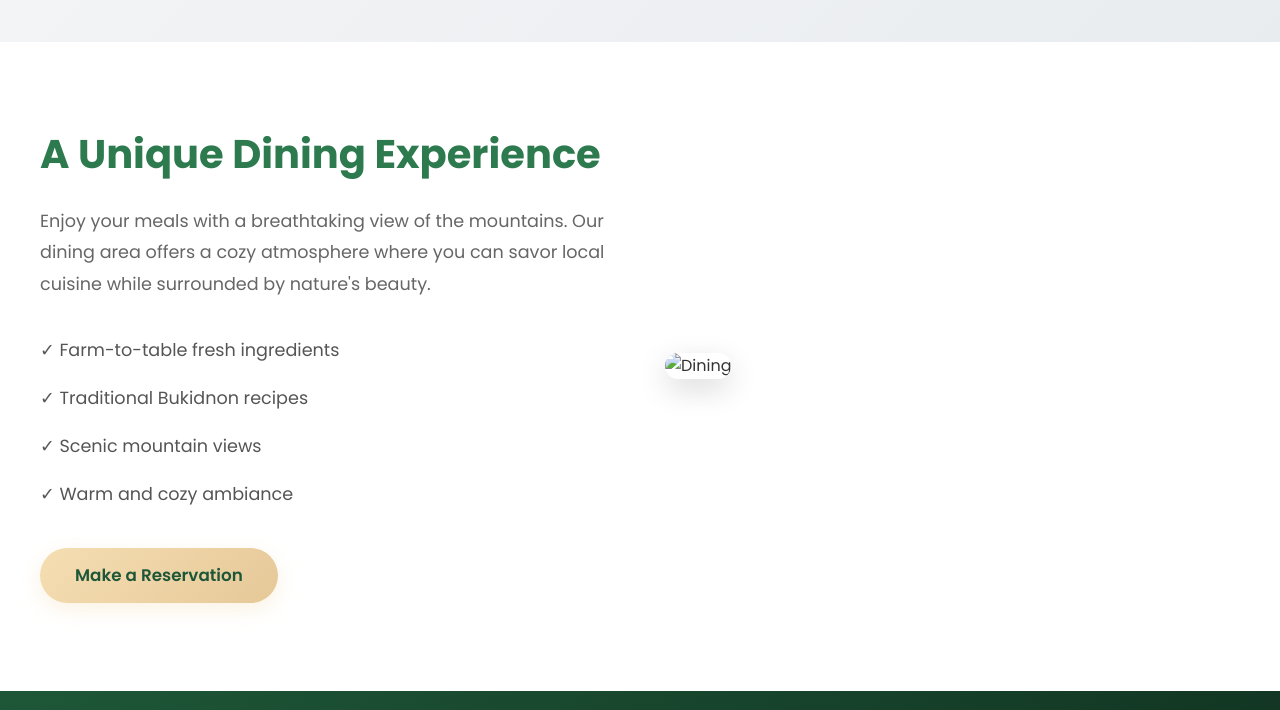
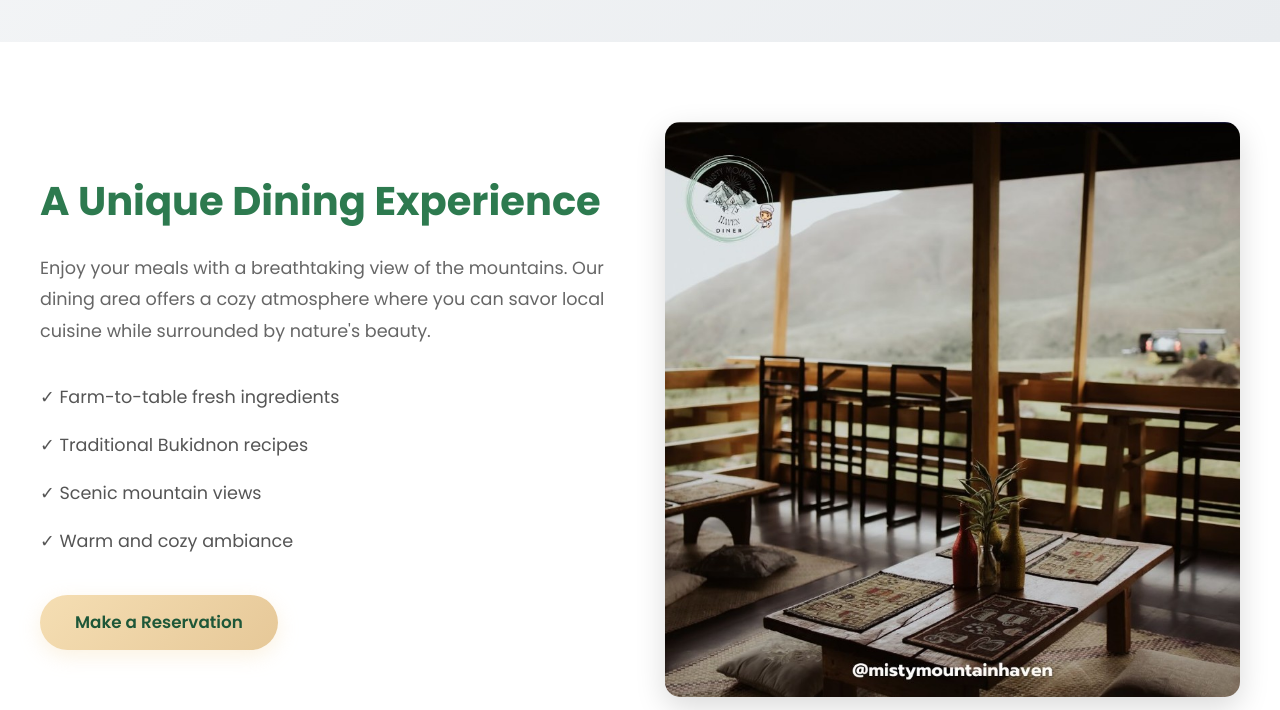
Before and after one commit to WillizaJamar/Misty-Mountain-Blog, a plain HTML site: page food.html in a window 1280 px wide. Shown: the part 1900-2610 px from the top of the page. Drawn offline with Linux system fonts and the light colour scheme.

Commit message:
Update food.html
add diningarea image

```diff
--- a/food.html
+++ b/food.html
@@ -137,7 +137,7 @@
                 <a href="contact.html" class="btn">Make a Reservation</a>
             </div>
             <div class="dining-image">
-                <img src="dining area" alt="Dining">
+                <img src="DiningArea.jpg" alt="Dining">
             </div>
         </div>
     </section>
```
